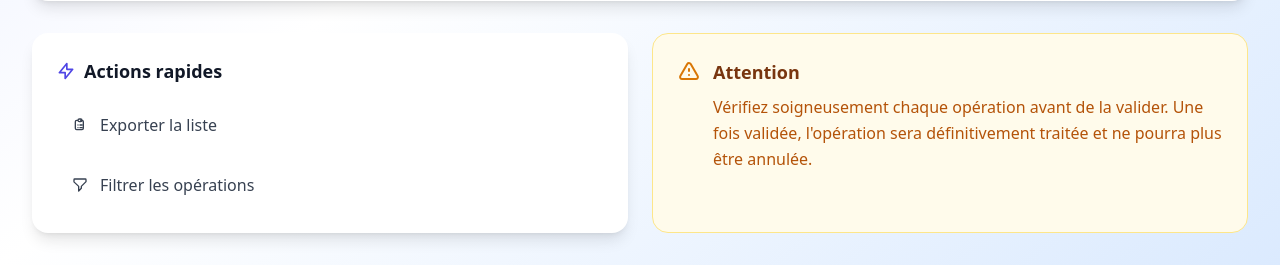
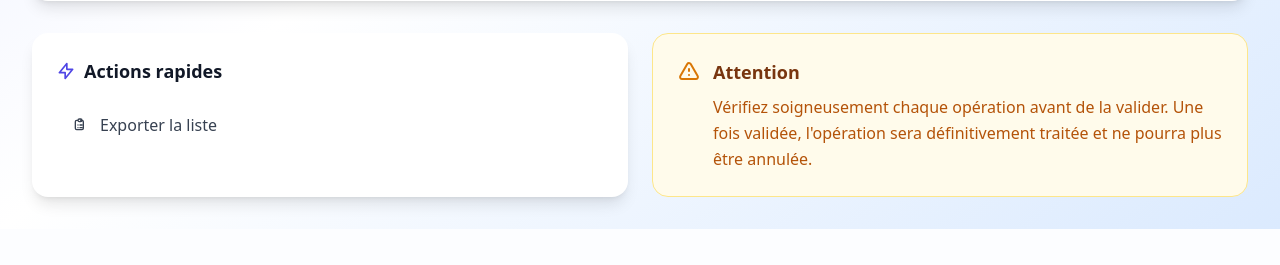
Before and after one commit to LOIC-only-one/sae_bank_leading, a Django app: template frontend_project/frontend_app/templates/frontend_app/AGENT/operations_pending.html in a window 1280 px wide. Shown: the part 711-976 px from the top of the page. After the commit the page ends 940 px from the top, so only its background shows below. Run offline with Django 5.2, Linux system fonts and the light colour scheme; the template is opened without the code that fills it, so the values that code supplies are empty; some libraries are stand-ins or nearby versions.

Commit message:
Remove filter button from operations pending template

```diff
--- a/frontend_project/frontend_app/templates/frontend_app/AGENT/operations_pending.html
+++ b/frontend_project/frontend_app/templates/frontend_app/AGENT/operations_pending.html
@@ -330,12 +330,6 @@
               document.body.removeChild(link);
             }
             </script>
-          <button class="w-full text-left px-4 py-3 text-gray-700 hover:bg-indigo-50 hover:text-indigo-700 rounded-lg transition-colors flex items-center">
-            <svg class="w-4 h-4 mr-3" fill="none" stroke="currentColor" viewBox="0 0 24 24">
-              <path stroke-linecap="round" stroke-linejoin="round" stroke-width="2" d="M3 4a1 1 0 011-1h16a1 1 0 011 1v2.586a1 1 0 01-.293.707l-6.414 6.414a1 1 0 00-.293.707V17l-4 4v-6.586a1 1 0 00-.293-.707L3.293 7.707A1 1 0 013 7V4z"></path>
-            </svg>
-            Filtrer les opérations
-          </button>
         </div>
       </div>
 
```
Also changed, not shown: frontend_project/db.sqlite3.
